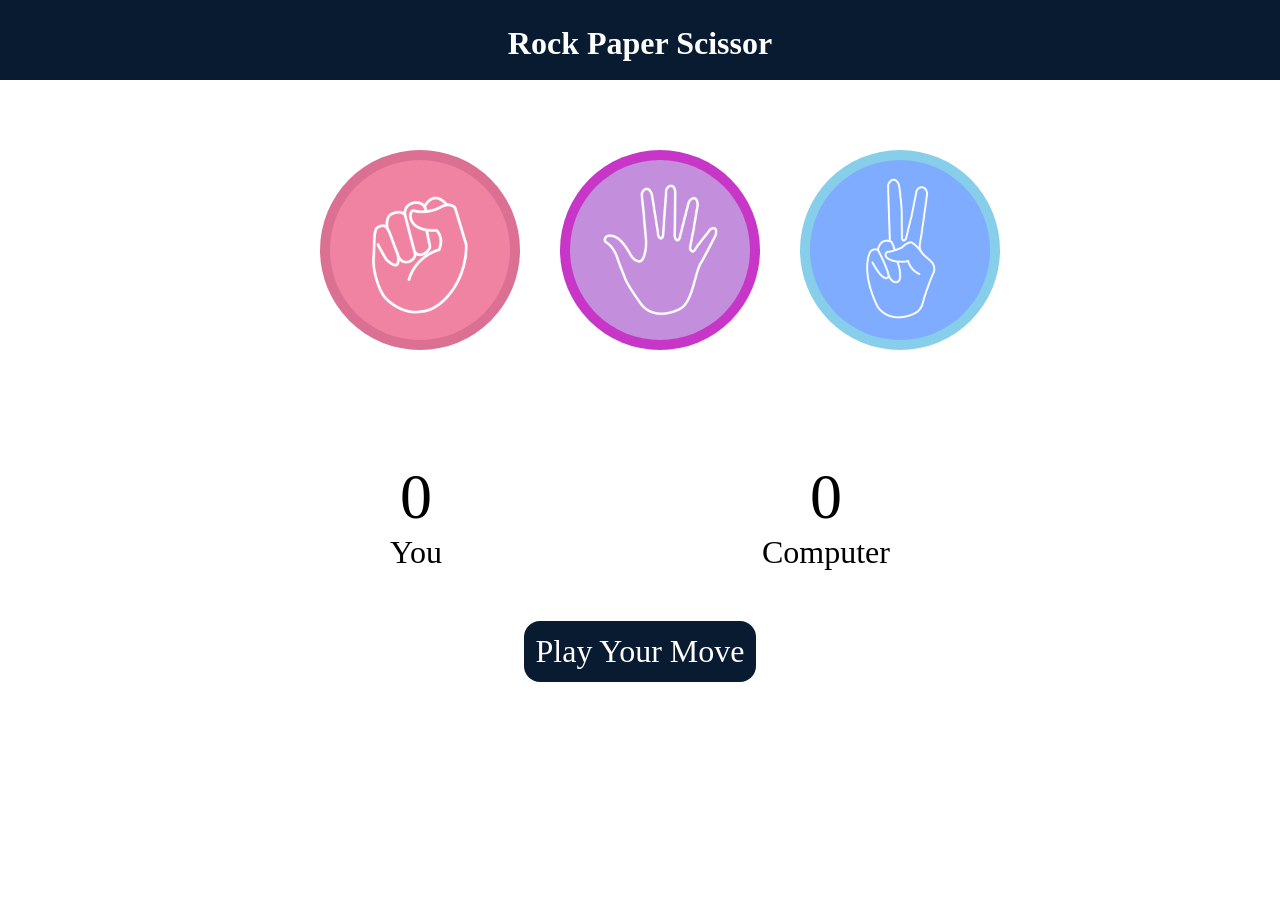
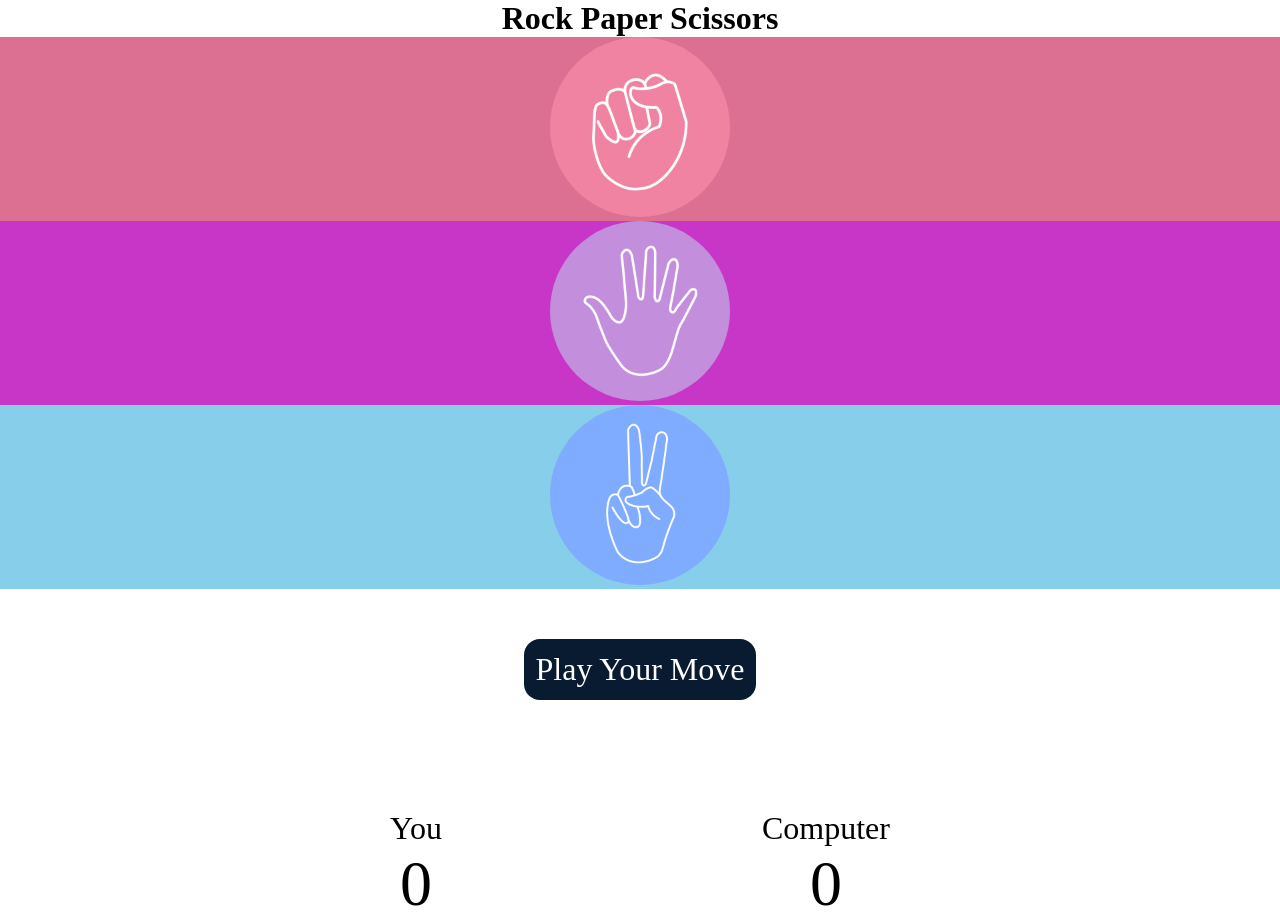
Before and after one commit to iam-sarthakdev/Stone-Paper-Scissor-Game, a plain HTML site: page index.html in a window 1280 px wide. Before the commit the page ends 800 px from the top, so only its background shows below. Drawn offline with Linux system fonts and the light colour scheme.

Commit message:
modified: index.html

```diff
--- a/index.html
+++ b/index.html
@@ -1,35 +1,59 @@
 <!DOCTYPE html>
 <html lang="en">
+
 <head>
     <meta charset="UTF-8">
     <meta name="viewport" content="width=device-width, initial-scale=1.0">
-    <title>Rock Paper Scissor</title>
+    <title>Rock Paper Scissors</title>
+    <!-- Google Fonts -->
+    <link rel="preconnect" href="https://fonts.googleapis.com">
+    <link rel="preconnect" href="https://fonts.gstatic.com" crossorigin>
+    <link href="https://fonts.googleapis.com/css2?family=Poppins:wght@400;600;700&display=swap" rel="stylesheet">
     <link rel="stylesheet" href="style.css">
 </head>
+
 <body>
-    <div class="container">
-        <div id="header">
-            <h1>Rock Paper Scissor</h1>
-        </div>
-        <div id="main">
-        <div class="circle" id="rock"><img src="./images/rock.png" alt=""></div>
-        <div class="circle" id="paper"><img src= "./images/paper.png"></div>
-        <div class="circle" id="scissor"><img src="./images/scissors.png" alt=""></div>
-        </div>
-        <div class="score-board">
-            <div class="score">
-                <p id="user-score">0</p>
-                <p>You</p>
+    <div class="app-wrapper">
+        <header>
+            <h1>Rock Paper Scissors</h1>
+        </header>
+
+        <main>
+            <div class="choices-container">
+                <div class="choice" id="rock">
+                    <div class="choice-inner">
+                        <img src="./images/rock.png" alt="Rock">
+                    </div>
+                </div>
+                <div class="choice" id="paper">
+                    <div class="choice-inner">
+                        <img src="./images/paper.png" alt="Paper">
+                    </div>
+                </div>
+                <div class="choice" id="scissor">
+                    <div class="choice-inner">
+                        <img src="./images/scissors.png" alt="Scissors">
+                    </div>
+                </div>
             </div>
-            <div class="score">
-                <p id="comp-score">0</p>
-                <p>Computer</p>
+
+            <div class="msg-container">
+                <p id="msg">Play Your Move</p>
             </div>
-        </div>
-        <div class="msg-container">
-            <p id="msg">Play Your Move</p>
-        </div>
+
+            <div class="score-board">
+                <div class="score-card">
+                    <p class="score-label">You</p>
+                    <p id="user-score" class="score-value">0</p>
+                </div>
+                <div class="score-card">
+                    <p class="score-label">Computer</p>
+                    <p id="comp-score" class="score-value">0</p>
+                </div>
+            </div>
+        </main>
     </div>
     <script src="script.js"></script>
 </body>
+
 </html>
```
